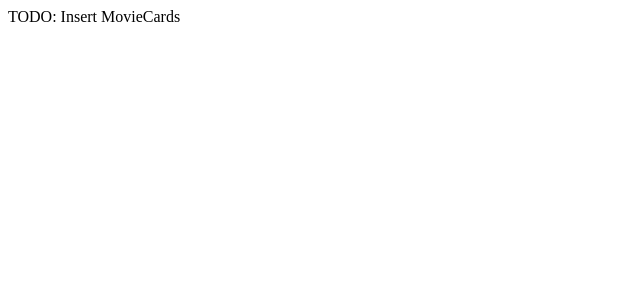
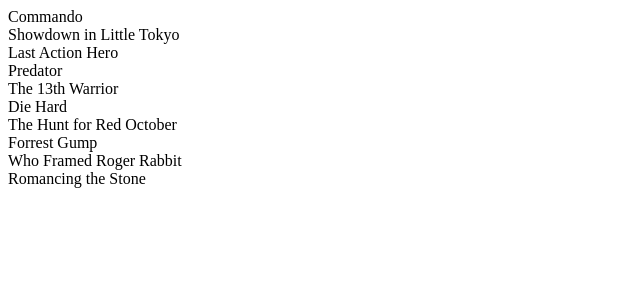
Before and after one commit to Sean-Andrew-Stanek/movie_api_client, a React (Vite) app: page / in a window 1280 px wide. Shown: the top 300 px of the page, without its empty margins (0-640 px from the left). Built offline with nearby package versions, Linux system fonts and the light colour scheme.

Commit message:
Main View => connected(MovieView, MovieCard)

```diff
--- a/src/components/main-view/main-view.jsx
+++ b/src/components/main-view/main-view.jsx
@@ -13,9 +13,13 @@ export const MainView = () => {
 
     if(selectedMovie){
         return(
-            //TODO: Setup and Connect BookView
-            <MovieView />
-        )
+            <MovieView
+                movie={selectedMovie}
+                onBackClick={() => {
+                    setSelectedMovie(null);
+                }}
+            />
+        );
     }
 
     if(movies.length === 0) {
@@ -24,7 +28,16 @@ export const MainView = () => {
 
     return (
         <div>
-            TODO: Insert MovieCards
+            {movies.map((movie) => {
+                return (
+                    <MovieCard
+                        movie={movie}
+                        onMovieClick={(newSelectedMovie) =>{
+                            setSelectedMovie(newSelectedMovie);
+                        }}
+                    />
+                );
+            })}
         </div>
     );
 };
--- a/src/components/movie-card/movie-card.jsx
+++ b/src/components/movie-card/movie-card.jsx
@@ -1,8 +1,9 @@
-export const MovieCard = (movie, onMovieClick) => {
+export const MovieCard = ({movie, onMovieClick}) => {
+
     return (
         <div
             onClick={() => {
-                onBookClick(movie);
+                onMovieClick(movie);
             }}
             key={movie._id}
         >
--- a/src/components/movie-view/movie-view.jsx
+++ b/src/components/movie-view/movie-view.jsx
@@ -2,12 +2,15 @@ export const MovieView = ({movie, onBackClick}) => {
 
     //ARIA tags
     var altText = `Picture of ${movie.title}`;
+
+    console.log(movie);
 
     return (
         <div key={movie._id} onClick={onBackClick}>
             <div> Title: {movie.title}</div>
             <div> Director: {movie.director.name} </div>
             <div><img src={movie.image} altText={altText}></img></div>
+            <button>Return</button>
         </div>
     );
 };
```
Also changed, not shown: 9 other files (tests, documents, lock files or other folders).
